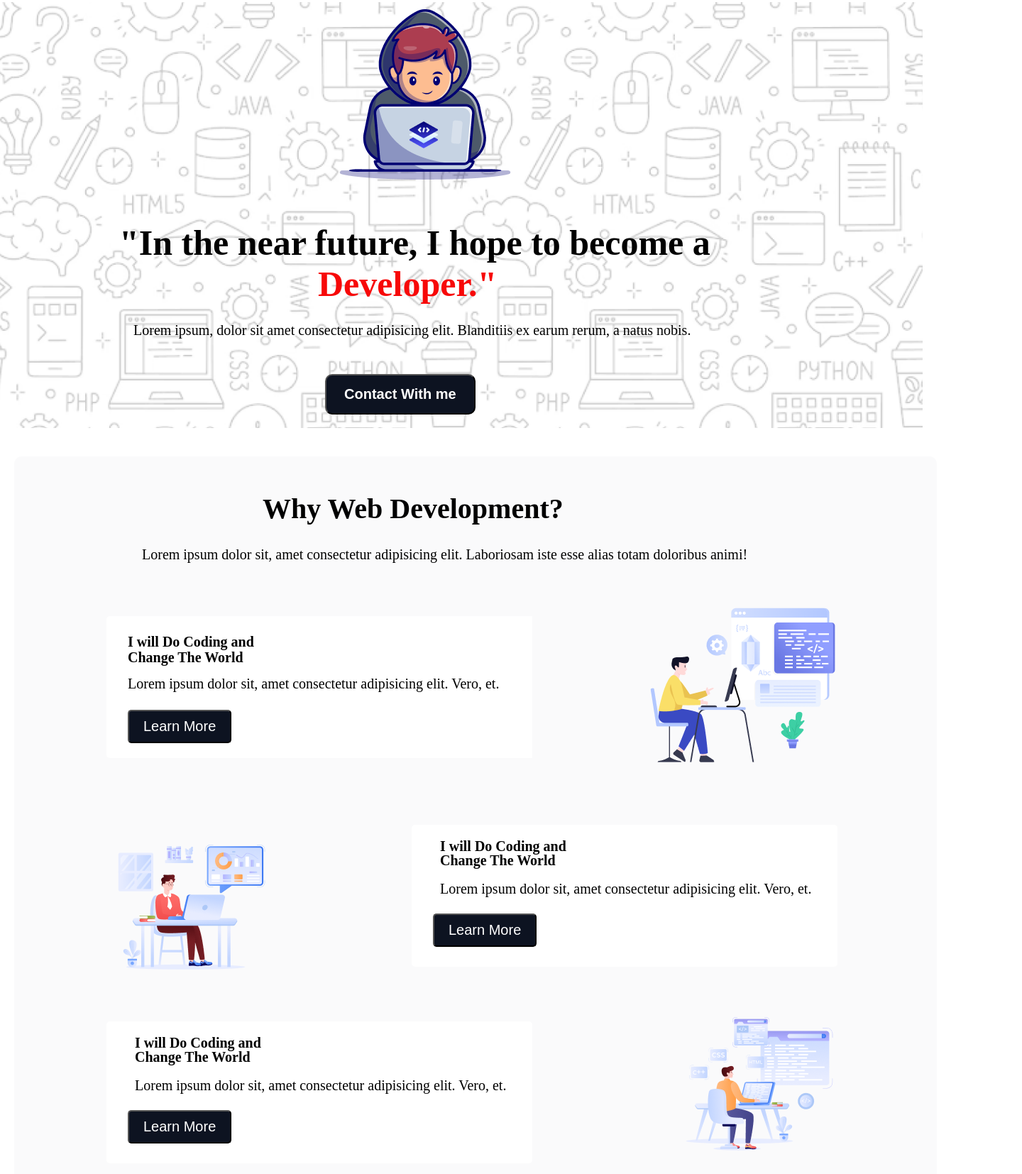
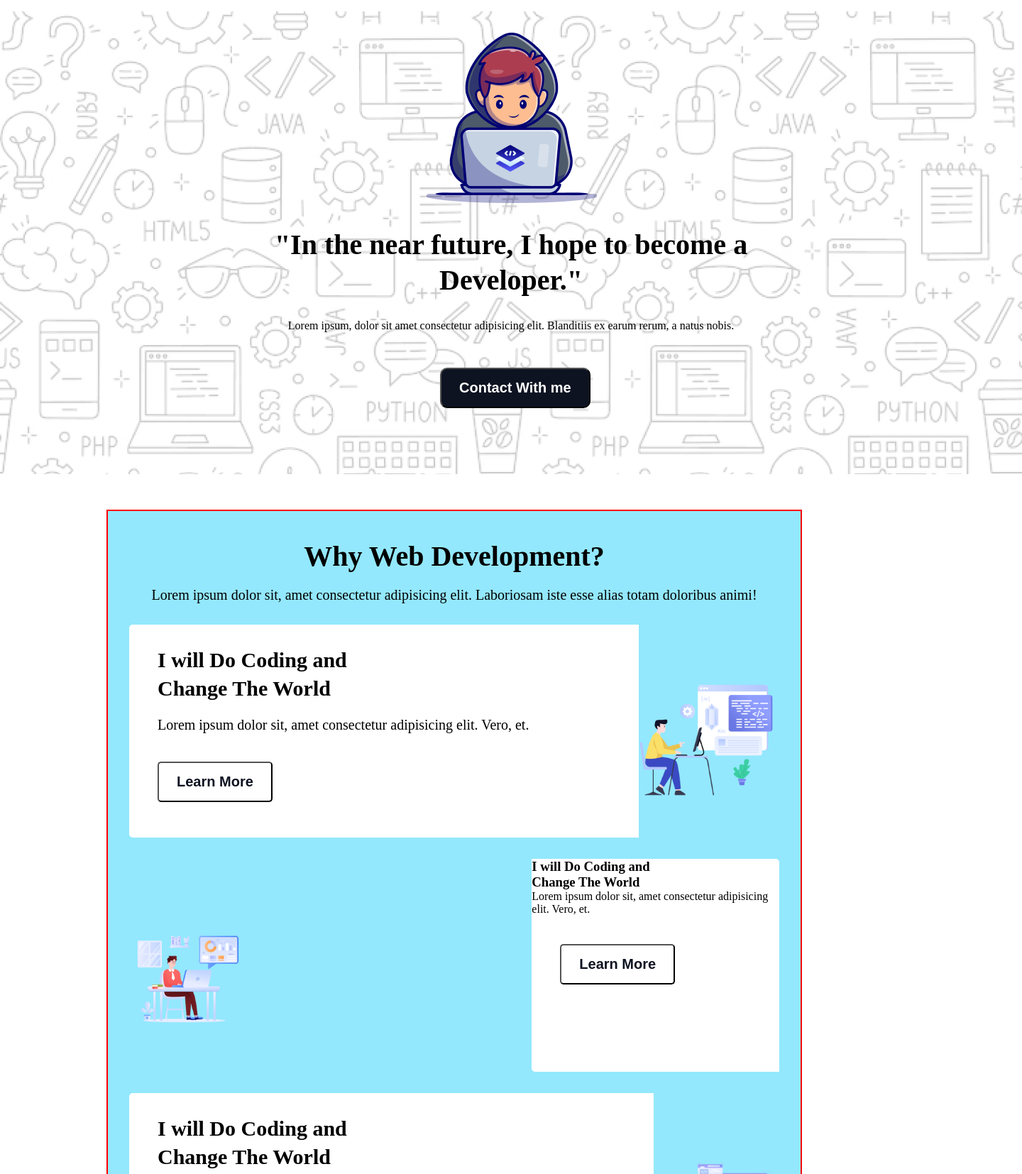
Before and after one commit to partha2165/My-Assignment-1, a plain HTML site: page index.html in a window 1280 px wide. Shown: the part 89-1743 px from the top of the page at 71% size, 1440 px wide, since content can reach past the window. Drawn offline with Linux system fonts and the light colour scheme.

Commit message:
Final added

```diff
--- a/index.html
+++ b/index.html
@@ -7,65 +7,91 @@
     <link rel="stylesheet" href="style.css">
 </head>
 <body>
+    <!--Header Section Start-->
     <header class="header-section">
         <nav>
-            <h3>Parth<span>A.</span></h3>
+            <h3>Awlad.H</h3>
             <a href="">Download Resume</a>
         </nav>
-
-    </header>
-    <div class="hero-section">
-        <div class="hero-content">
-            <div class="hero-img">
-                <img src="assets/Group.png" alt="">
-            </div>
-           <div class="hero-title">
-            <h3>"In the near future, I hope to become a<br><span>Developer."</span></h3>
-            <p>Lorem ipsum, dolor sit amet consectetur adipisicing elit. Blanditiis ex earum rerum, a natus nobis.</p>
+        <div class="hero-section-container">
+            <div class="hero-section-content">
+                <img class="img" src="assets/Group.png" alt="">
+                 <h3 class="title">"In the near future, I hope to become a<br><span>Developer."</span></h3>
+                 <p class="sub-title">Lorem ipsum, dolor sit amet consectetur adipisicing elit. Blanditiis ex earum rerum, a natus nobis.</p>
                 <button class="btn">Contact With me</button>
             </div>
         </div>
-    </div>
-    <Section class="main-con">
-        <div class="main-title">
+    </header>
+    <!--Header Section End-->
+     <!--Development Section Start-->
+    <div class="development-container">
+        <div class="development-container-title">
             <h3>Why Web Development?</h3>
             <p>Lorem ipsum dolor sit, amet consectetur adipisicing elit. Laboriosam iste esse alias totam doloribus animi!</p>
         </div>
-        <div class="dev-cintai">
-            <div class="devolopment-text">
-                <h4>I will Do Coding and<br>Change The World</h4>
+        <div class="container-row">
+            <div class="left-col">
+                <h3>I will Do Coding and<br>Change The World</h3>
                 <p>Lorem ipsum dolor sit, amet consectetur adipisicing elit. Vero, et.</p>
-
                  <button class="dev-btn">Learn More</button>
             </div>
-              <div class="dev-pic">
+            <div class="right-col">
                 <img src="assets/Layer_1.png" alt="">
             </div>
-
         </div>
-        <div class="middle-sec">
+        <div class="container-row">
+            <div class="left-col-2">
                 <img src="assets/Group 3.png" alt="">
-            <div class="devolopment-text-1">
-                <h4>I will Do Coding and<br>Change The World</h4>
+            </div>
+            <div class="right-col-2">
+                <h3>I will Do Coding and<br>Change The World</h3>
                 <p>Lorem ipsum dolor sit, amet consectetur adipisicing elit. Vero, et.</p>
-
-                 <button class="middle-btn">Learn More</button>
+                 <button class="dev-btn">Learn More</button>
             </div>
         </div>
-        <div class="dev-cintai">
-            <div class="devolopment-text-1">
-                <h4>I will Do Coding and<br>Change The World</h4>
+        <div class="container-row">
+            <div class="left-col">
+                <h3>I will Do Coding and<br>Change The World</h3>
                 <p>Lorem ipsum dolor sit, amet consectetur adipisicing elit. Vero, et.</p>
-
-                 <button class="middle-btn">Learn More</button>
+                 <button class="dev-btn">Learn More</button>
             </div>
-              <div class="dev-img">
+            <div class="right-col">
                 <img src="assets/Group 4.png" alt="">
             </div>
+        </div>
+    </div>
+    <!--Development Section End-->
+    <!--Inspiration Section Start-->
+    <div class="Inspiration Section">
+        <h3 class="Inspiration-title">My Inspiration</h3>
+        <p class="Inspiration-subtitle">Lorem ipsum dolor sit amet consectetur adipisicing elit. Facilis, voluptates dolorum. Inventore quas ducimus eveniet!</p>
+        <div class="inspiration-vedio">
+            <iframe src="https://www.youtube.com/embed/zi3tKRp0fIY?si=NXY7s5dRLW1IT3pN" title="YouTube video player" frameborder="0" allow="accelerometer; autoplay; clipboard-write; encrypted-media; gyroscope; picture-in-picture; web-share" referrerpolicy="strict-origin-when-cross-origin" allowfullscreen></iframe>
+        </div>
+    </div>
+    <!--Inspiration Section End-->
+    <!--Support Section Start-->
+    <div class="Support-section">
+        <h3 class="Support-title">I need Support</h3>
+        <p class="Support-subtitle">Lorem ipsum dolor sit amet consectetur adipisicing elit. Labore non hic quos aut dolorum ab!</p>
+        <div class="search-box">
+            <input type="text" name="" placeholder="Suggest me any feedback for me">
+            <button>Submit</button>
+        </div>
+    </div>
+     <!--Support Section End-->
 
+     <!--Footer Section Start-->
+     <footer class="footer-section">
+        <h4>copyright@</h4>
+        <div class="Social-icons">
+            <a href="https://www.facebook.com/" target="_blank"><img src="assets/facebook.png" alt=""></a>
+            <a href="https://github.com/" target="_blank"><img src="assets/github.png" alt=""></a>
+            <a href="https://bd.linkedin.com/" target="_blank"><img src="assets/linkedin-icon 1.png" alt=""></a>
+        </div>
+     </footer>
+     <!--Footer Section End-->
 
-
-</Section>
 
 
 </body>
--- a/style.css
+++ b/style.css
@@ -3,85 +3,57 @@
     padding: 0;
     box-sizing: border-box;
 }
-.header-section{
-    padding: 15px 5%;
-}
-.header-section nav{
+/*header section styles start*/
+.header-section>nav{
     display: flex;
     justify-content: space-between;
-
+    margin: 30px 40px 0 40px;
 }
-.header-section>nav>h3{
-    font-size: 25px;
-    color: #000;
-}
-
-.header-section>nav>h3>span{
-    color: rgb(247, 8, 8);
+.header-section>nav h3{
+    font-size: 30px;
 }
 .header-section>nav a{
     text-decoration: none;
-    border: 2px solid #000;
-    color: #000;
     background-color: #fff;
+    color:rgb(13, 19, 33);
+    border: 1px solid #000;
+    padding: 10px 20px;
+    font-size: 20px;
     border-radius: 5px;
-    padding: 10px 20px;
     transition: 0.5s;
 }
 .header-section>nav a:hover{
-    background-color: #000;
+    background-color:rgb(13, 19, 33);
     color: #fff;
 }
-
-.hero-section{
-    margin-top: 20px;
+.hero-section-container{
+    width: 1440px;
+    height: 652px;
     background-image: url(assets/Hero-bg.png);
-    width:1300px;
-    height: 600px;
-    background-position: center;
-    background-size: cover;
-    background-repeat: no-repeat;
-    padding: 10px 10%;
-
-
-
+    margin-top: 30px;
 }
-.hero-content{
-    width: 950px;
-    height: 580px;
-
+.img{
+    margin-left: 600px;
+    margin-top: 30px;
 }
-.hero-img{
-   width: 200px;
-   height: 150px;
-   margin-left: 350px;
-
+.title{
+    margin-top: 30px;
+    text-align: center;
+    font-size: 40px;
+    line-height: 50px;
 }
-.hero-title>h3{
-    font-size: 50px;
-    margin-top: 150px;
-    margin-left: 40px;
-    font-weight: 700;
-
-}
-.hero-title>h3 span{
-    margin-left: 280px;
-    color: rgb(247, 8, 8);
-}
-.hero-title>p{
-    font-size: 20px;
-    margin-top: 25px;
-    margin-left: 60px;
+.sub-title{
+    text-align: center;
+    margin-top: 30px;
 }
 .btn{
         margin-top: 50px;
-    margin-left: 330px;
+        margin-left: 620px;
         background-color: rgb(13, 19, 33);
         color: #fff;
         padding: 15px 25px;
         border-radius: 10px;
         cursor: pointer;
-
         align-items: center;
         font-weight: 600;
         font-size: 20px;
@@ -90,128 +62,181 @@
 .btn:hover{
        background-color: #fff;
        color:rgb(13, 19, 33);
-}
-.main-con{
-    background-color:rgba(250,250,251,255);
-    width: 1300px;
-    height: 1100px;
-    margin: 40px 20px;
-    border-radius: 10px;
 
 }
-.main-title{
-    padding: 10px 0;
+/* development container*/
+.development-container{
+    max-width: 1140px;
+    min-height: 1395px;
+    border: 2px solid red;
+    margin: 50px 150px 0 150px;
+    background-color: rgb(147, 232, 253);
 }
-.main-title h3{
-    margin-left: 350px;
+.development-container-title h3{
+    text-align: center;
+    font-size: 40px;
     margin-top: 40px;
-    font-size: 40px;
+    font-weight: 700;
 }
-.main-title p{
+.development-container-title p{
     font-size: 20px;
-    margin-left: 180px;
-    margin-top: 30px;
+    text-align: center;
+    margin-top: 20px;
 }
-.dev-cintai{
+
+.container-row{
     display: flex;
-    justify-content: space-between;
-    padding: 10px 10%;
+    margin-top: 40px;
+    justify-content: center;
     align-items: center;
+    margin: 30px;
+
+
 
 }
-.devolopment-text{
+.left-col{
     background-color: #fff;
-    width: 600px;
-    height: 200px;
-    margin-top: 25px;
+    width: 1000px;
+    height: 300px;
     border-top-left-radius: 5px;
     border-bottom-left-radius: 5px;
 }
-.devolopment-text h4{
+.left-col h3{
+    font-size: 30px;
+    margin-left: 40px;
+    margin-top: 30px;
+    line-height: 40px;
+}
+.left-col p{
     font-size: 20px;
-    margin-left: 30px;
-    margin-top: 25px;
-    line-height: 22px;
-}
-.devolopment-text p{
-    font-size: 20px;
-    margin-left: 30px;
-    margin-top: 15px;
-
-}
-.middle-sec{
-    display: flex;
-    justify-content: space-between;
-    align-items: center;
+    margin-left: 40px;
+    margin-top: 20px;
 }
 .dev-btn{
-    margin-top: 25px;
-    margin-left: 30px;
-    padding: 10px 20px;
+    margin-top: 40px;
+    margin-left: 40px;
+    color: rgb(13, 19, 33);
+    background-color: #fff;
+    padding: 15px 25px;
     border-radius: 5px;
     cursor: pointer;
     align-items: center;
+    font-weight: 600;
     font-size: 20px;
-    background-color:rgb(13, 19, 33);
-    color: #fff;
     transition: 0.5s;
 }
-.dev-btn:hover{
-    background-color: #fff;
-    color:rgb(13, 19, 33);
+
+.right-col{
+   margin-top: 40px;
+
 }
-.dev-pic{
-   margin-right: 205x;
+.right-col img{
+    width: 100%;
+    height: 100%;
+
+}
+.left-col-2 img{
+    width: 100%;
+    height: 100%;
     margin-top: 40px;
 
 
 }
-.middle-sec img{
-    margin-left: 130px;
-    margin-top: 50px;
+.right-col-2{
+    background-color: #fff;
+    width: 500px;
+    height: 300px;
+
+    border-top-right-radius: 5px;
+    border-bottom-left-radius: 5px;
 }
-.devolopment-text-1{
-    background-color: #fff;
-    width: 600px;
-    height: 200px;
-    margin-top: 25px;
-    margin-right: 140px;
-    border-top-right-radius: 5px;
-    border-bottom-right-radius: 5px;
+.left-col-2{
+    margin-right: 400px;
 }
-.devolopment-text-1 h4{
-    font-size: 20px;
-    margin-top: 20px;
-    margin-left: 40px;
-    line-height: 20px;
+.left-col-2 img{
+   width: 100%;
+   height: 100%;
 }
-.devolopment-text-1 p{
-    font-size: 20px;
-    margin-top: 20px;
-    margin-left: 40px;
-    line-height: 20px;
-}
-.middle-btn{
-    margin-top: 25px;
-    margin-left: 30px;
-    padding: 10px 20px;
-    border-radius: 5px;
-    cursor: pointer;
-    align-items: center;
-    font-size: 20px;
-    background-color:rgb(13, 19, 33);
-    color: #fff;
-    transition: 0.5s;
+
+
+/*Inspiration Section Start*/
+.Inspiration Section{
+    width: 1140px;
+    height: 775px;
+    background-color: beige;
+    border: 2px solid red;
 
 }
-.middle-btn:hover{
-    background-color: #fff;
-    color:rgb(13, 19, 33);
+.Inspiration-title{
+   margin-left: 600px;
+   font-size: 40px;
+   font-weight: 700;
+   margin-top: 40px;
 }
-.devolopment-text-1{
+.Inspiration-subtitle{
+    font-size: 20px;
+    margin-left: 200px;
     margin-top: 20px;
-    border-top-left-radius: 5px;
-    border-bottom-left-radius: 5px;
-    width: 600px;
-    height: 200px;
 }
+.inspiration-vedio{
+
+}
+.inspiration-vedio iframe{
+    width: 1135px;
+    height: 500px;
+    margin-top: 48px;
+    margin-left: 145px;
+    border-radius: 10px;
+}
+
+/* Inspiration Section End*/
+
+/*Support Section Start*/
+.Support-section{
+    width: 1140px;
+    height: 313px;
+    background-image: url(assets/handshake.jpg);
+    background-size: cover;
+    background-position: center;
+    background-repeat: no-repeat;
+    border-radius: 10px;
+    margin-left: 140px;
+    margin-top: 40px;
+
+}
+.Support-title{
+    text-align: center;
+    font-size: 30px;
+    color: #fff;
+
+
+
+}
+.Support-subtitle{
+    text-align: center;
+    font-size: 20px;
+    color: #fff;
+
+}
+
+/*Support Section End*/
+/*Footer Section Start*/
+.footer-section{
+    width: 1440px;
+    height: 100px;
+    background-color: aquamarine;
+    display: flex;
+    justify-content: space-between;
+    margin-top: 50px;
+    padding: 10px 150px;
+}
+.footer-section h4{
+    margin-top: 30px;
+}
+.Social-icons{
+    margin-top: 30px;
+}
+.Social-icons a img{
+    font-size: 50px;
+    color: #fff;
+}
```
Lines whose indentation alone changed are shown as unchanged.
